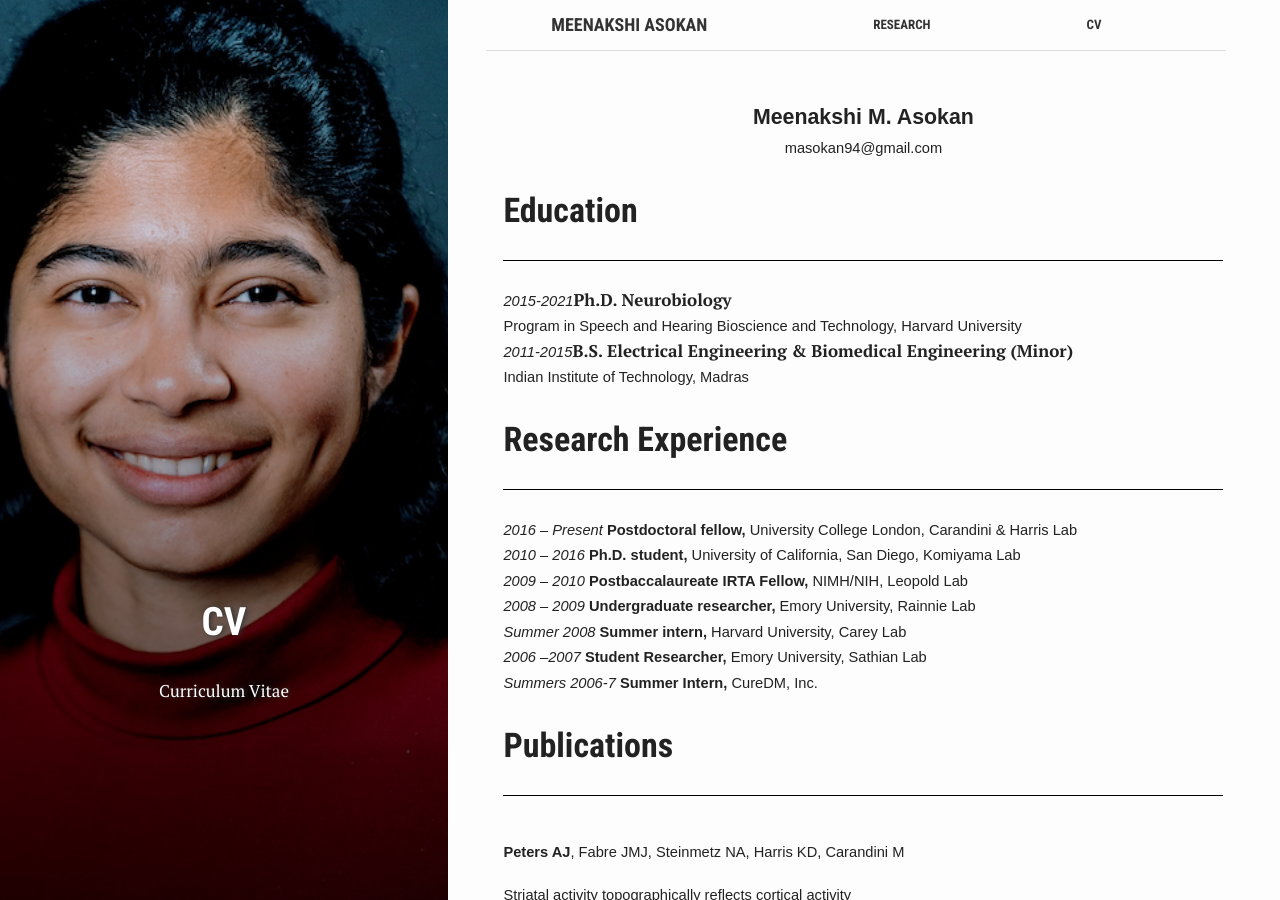
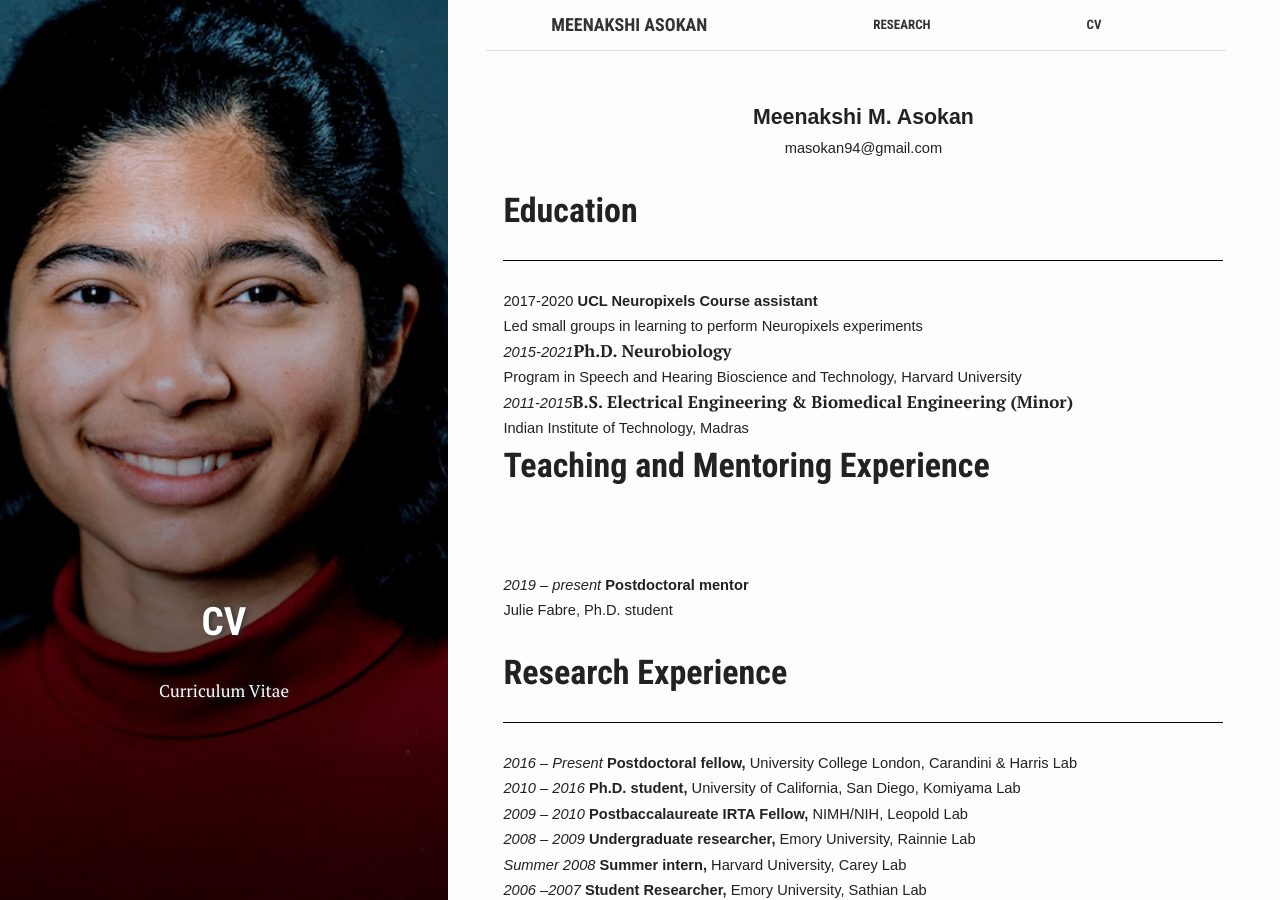
Before and after one commit to Meenakshi-Asokan/Meenakshi-Asokan.github.io, a Jekyll site: the page built from pages/2_cv.html, in a window 1280 px wide and 900 px high. Built offline with Jekyll 4.4.1, drawn with Linux system fonts in a browser that asks for light colours; nearby versions of some CDN libraries; some web fonts are replaced; library files that are not in the unit come from our copies.

Commit message:
Update 2_cv.html

```diff
--- a/pages/2_cv.html
+++ b/pages/2_cv.html
@@ -37,8 +37,18 @@ margin-left:1.75in;margin-bottom:.0001pt;text-indent:-1.75in'><span
 style='font-size:11.0pt;font-family:"Century Gothic",sans-serif'>&nbsp;</span></p>
 
 <p class=MsoNormal style='margin-top:0in;margin-right:-.5in;margin-bottom:0in;
+margin-left:99.0pt;margin-bottom:.0001pt;text-indent:-99.0pt'><span
+style='font-size:11.0pt;font-family:"Century Gothic",sans-serif'>2017-2020    <b>UCL
+Neuropixels Course assistant</b></span></p>
+
+<p class=MsoNormal style='margin-top:0in;margin-right:-.5in;margin-bottom:0in;
+margin-left:99.0pt;margin-bottom:.0001pt;text-indent:-99.0pt'><span
+style='font-size:11.0pt;font-family:"Century Gothic",sans-serif'>                     Led
+small groups in learning to perform Neuropixels experiments</span></p>
+
+<p class=MsoNormal style='margin-top:0in;margin-right:-.5in;margin-bottom:0in;
 margin-left:99.0pt;margin-bottom:.0001pt;text-indent:-99.0pt'><i><span
-style='font-size:11.0pt;font-family:"Century Gothic",sans-serif'>2015-2021</span></i><b>Ph.D.
+style='font-size:11.0pt;font-family:"Century Gothic",sans-serif'>2015-2021</i><b>Ph.D.
 Neurobiology </b></span></p>
 
 <p class=MsoNormal style='margin-top:0in;margin-right:-.5in;margin-bottom:0in;
@@ -55,6 +65,34 @@ Electrical Engineering &amp; Biomedical Engineering (Minor)</b></span></p>
 margin-left:99.0pt;margin-bottom:.0001pt;text-indent:-99.0pt'><span
 style='font-size:11.0pt;font-family:"Century Gothic",sans-serif'>
   Indian Institute of Technology, Madras</span></p>
+
+<h1 style='margin-left:1.75in;text-indent:-1.75in;border:none;padding:0in'>Teaching
+and Mentoring Experience</h1>
+
+</div>
+
+</div>
+
+<span style='font-size:16.0pt;font-family:"Century Gothic",sans-serif'><br
+clear=all style='page-break-before:auto'>
+</span>
+
+<div class=WordSection2>
+
+<p class=MsoNormal style='margin-top:0in;margin-right:-.5in;margin-bottom:0in;
+margin-left:1.75in;margin-bottom:.0001pt;text-indent:-1.75in'><span
+style='font-size:11.0pt;font-family:"Century Gothic",sans-serif'>&nbsp;</span></p>
+
+<p class=MsoNormal style='margin-top:0in;margin-right:-.5in;margin-bottom:0in;
+margin-left:99.0pt;margin-bottom:.0001pt;text-indent:-99.0pt'><i><span
+style='font-size:11.0pt;font-family:"Century Gothic",sans-serif'>2019 – present</span></i><b><span
+style='font-size:11.0pt;font-family:"Century Gothic",sans-serif'>        Postdoctoral
+mentor   </span></b></p>
+
+<p class=MsoNormal style='margin-top:0in;margin-right:-.5in;margin-bottom:0in;
+margin-left:99.0pt;margin-bottom:.0001pt;text-indent:-99.0pt'><span
+style='font-size:11.0pt;font-family:"Century Gothic",sans-serif'>                     Julie
+Fabre, Ph.D. student</span></p>
 
 <p class=MsoNormal style='margin-top:0in;margin-right:-.5in;margin-bottom:0in;
 margin-left:1.75in;margin-bottom:.0001pt;text-indent:-1.75in'><span
```
